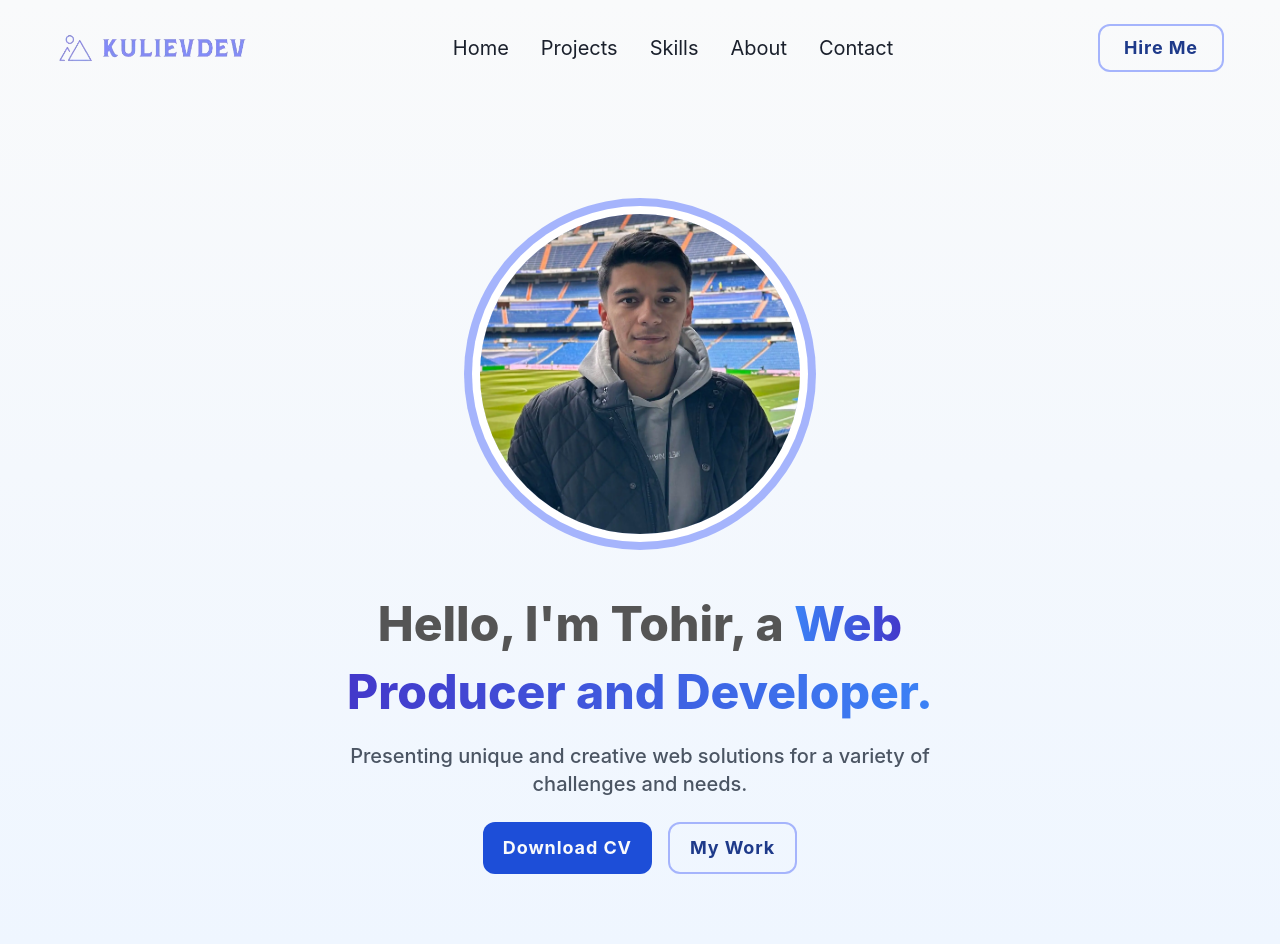
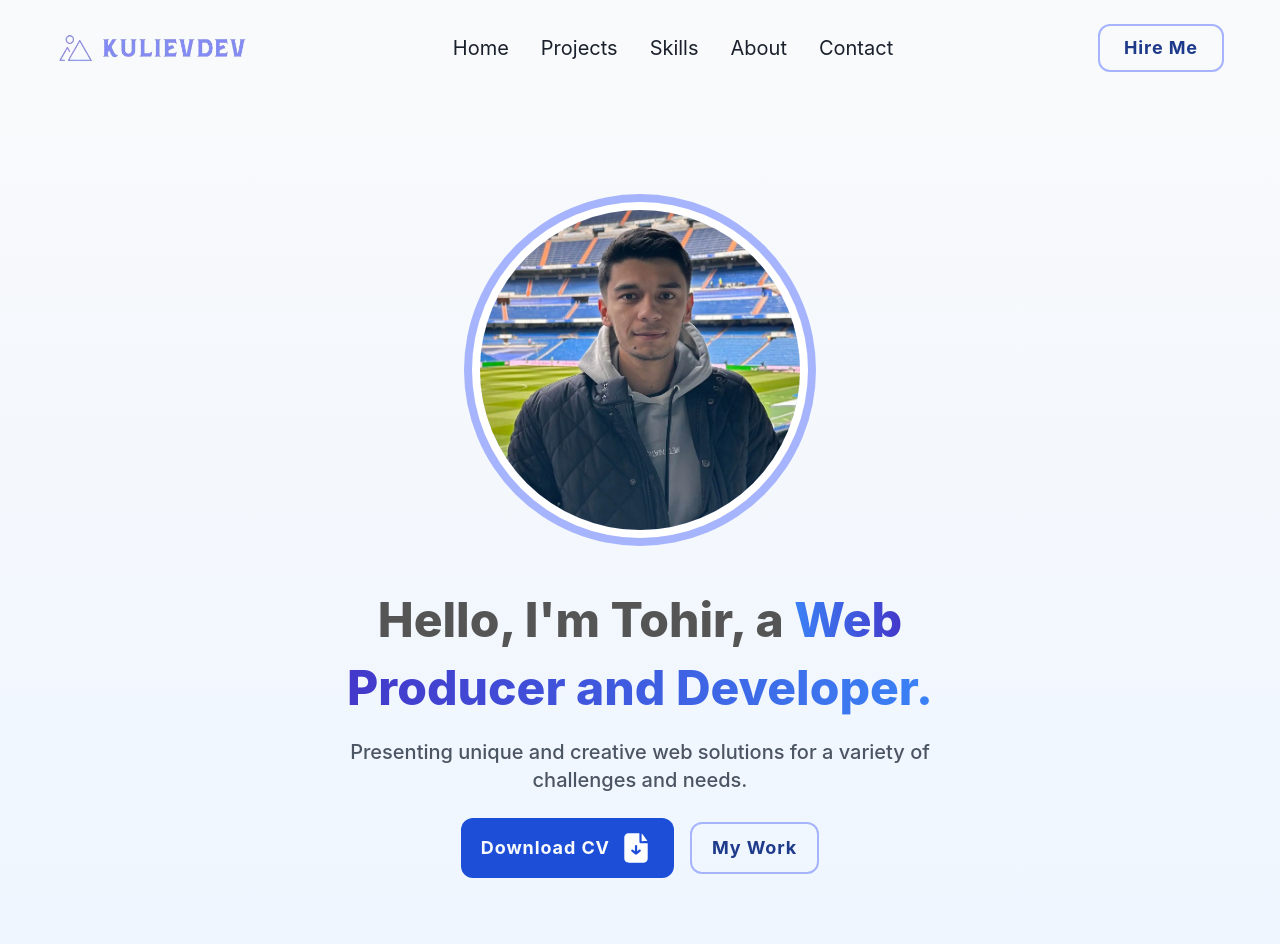
Before and after one commit to kulievdev/portfolio-website, a React (Vite) app: page / in a window 1280 px wide. Shown: the top 952 px of the page. Built offline with nearby package versions, Linux system fonts and the light colour scheme.

Commit message:
Add download icon

```diff
--- a/src/Components/Cta.tsx
+++ b/src/Components/Cta.tsx
@@ -1,4 +1,5 @@
 import React from "react";
+import downloadIcon from "../assets/Images/download-purple.svg";
 
 type CtaProps = {
   type: "download cv" | "my work" | "connect" | "send message" | "project cta";
@@ -20,9 +21,14 @@ const Cta: React.FC<CtaProps> = ({ type, projectCtaText, onClick }) => {
             return (
               <button
                 onClick={openResume}
-                className="cursor-pointer rounded-xl bg-primary-700 px-3 py-2.5 text-center text-base font-bold leading-loose tracking-wider text-gray-50 transition-colors duration-300 ease-out hover:bg-primary-600 tablet:px-5 tablet:py-3 tablet:text-lg desktop:px-7 desktop:py-5 desktop:text-xl"
+                className="flex cursor-pointer items-center gap-2 rounded-xl bg-primary-700 px-3 py-2.5 text-center text-base font-bold leading-loose tracking-wider text-gray-50 transition-colors duration-300 ease-out hover:bg-primary-600 tablet:px-5 tablet:py-3 tablet:text-lg desktop:px-7 desktop:py-5 desktop:text-xl"
               >
                 Download CV
+                <img
+                  src={downloadIcon}
+                  alt="download icon"
+                  className="h-7 w-7 tablet:h-9 tablet:w-9"
+                />
               </button>
             );
           case "my work":
--- a/src/Pages/Hero/HeroContent.tsx
+++ b/src/Pages/Hero/HeroContent.tsx
@@ -28,7 +28,7 @@ const HeroContent = () => {
         </p>
       </motion.header>
       <motion.nav
-        className="inline-flex w-full items-start justify-center space-x-4 desktop:justify-start desktop:space-x-8"
+        className="inline-flex w-full items-start items-center justify-center space-x-4 desktop:justify-start desktop:space-x-8"
         initial={{ opacity: 0, y: 40, scale: 0.9, x: "-10%" }}
         animate={{ opacity: 1, y: 0, scale: 1, x: 0 }}
         transition={{ duration: 0.6 }}
```
Also changed, not shown: src/assets/Images/download-purple.svg (added).
